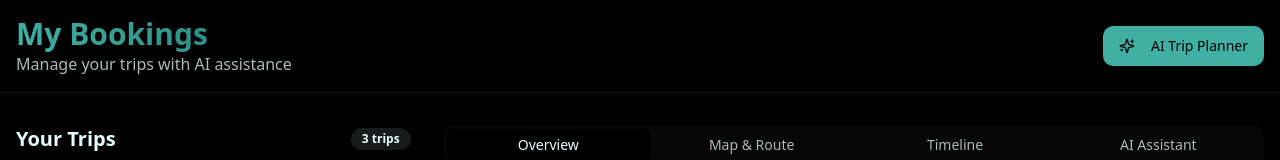
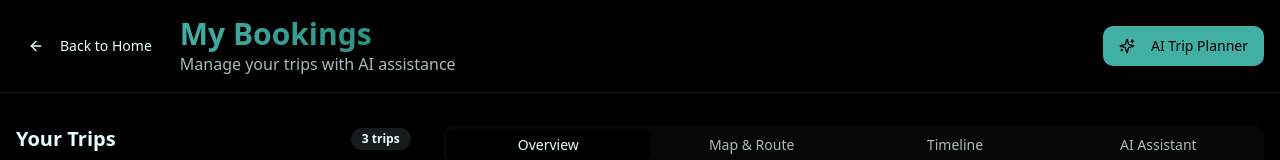
Before and after one commit to Koncii-co/koncii-wander-guide, a React (Vite) app: page /bookings in a window 1280 px wide. Shown: the top 160 px of the page. Built offline with nearby package versions, Linux system fonts and the light colour scheme.

Commit message:
Add back to home button to bookings page
Adds a button to the bookings page to navigate back to the home page.

```diff
--- a/src/pages/Bookings.tsx
+++ b/src/pages/Bookings.tsx
@@ -4,7 +4,8 @@ import { Button } from "@/components/ui/button";
 import { Card, CardContent, CardHeader, CardTitle } from "@/components/ui/card";
 import { Badge } from "@/components/ui/badge";
 import { Tabs, TabsContent, TabsList, TabsTrigger } from "@/components/ui/tabs";
-import { MapPin, Calendar, Users, Clock, Sparkles, MessageSquare, Camera, Navigation } from "lucide-react";
+import { MapPin, Calendar, Users, Clock, Sparkles, MessageSquare, Camera, Navigation, ArrowLeft } from "lucide-react";
+import { useNavigate } from "react-router-dom";
 import BookingCard from "@/components/BookingCard";
 import BookingMap from "@/components/BookingMap";
 import AITravelAssistant from "@/components/AITravelAssistant";
@@ -53,6 +54,11 @@ const mockBookings = [
 const Bookings = () => {
   const [selectedBooking, setSelectedBooking] = useState(mockBookings[0]);
   const [activeTab, setActiveTab] = useState("overview");
+  const navigate = useNavigate();
+
+  const handleBackHome = () => {
+    navigate('/');
+  };
 
   return (
     <div className="min-h-screen bg-background">
@@ -60,11 +66,22 @@ const Bookings = () => {
       <header className="sticky top-0 z-40 bg-background/80 backdrop-blur-md border-b border-border/50">
         <div className="container mx-auto px-4 py-4">
           <div className="flex items-center justify-between">
-            <div>
-              <h1 className="text-3xl font-bold bg-gradient-to-r from-primary to-accent bg-clip-text text-transparent">
-                My Bookings
-              </h1>
-              <p className="text-muted-foreground">Manage your trips with AI assistance</p>
+            <div className="flex items-center space-x-4">
+              <Button
+                variant="ghost"
+                size="sm"
+                onClick={handleBackHome}
+                className="flex items-center space-x-2"
+              >
+                <ArrowLeft className="w-4 h-4" />
+                <span>Back to Home</span>
+              </Button>
+              <div>
+                <h1 className="text-3xl font-bold bg-gradient-to-r from-primary to-accent bg-clip-text text-transparent">
+                  My Bookings
+                </h1>
+                <p className="text-muted-foreground">Manage your trips with AI assistance</p>
+              </div>
             </div>
             <div className="flex items-center space-x-2">
               <Button className="koncii-button">
```
